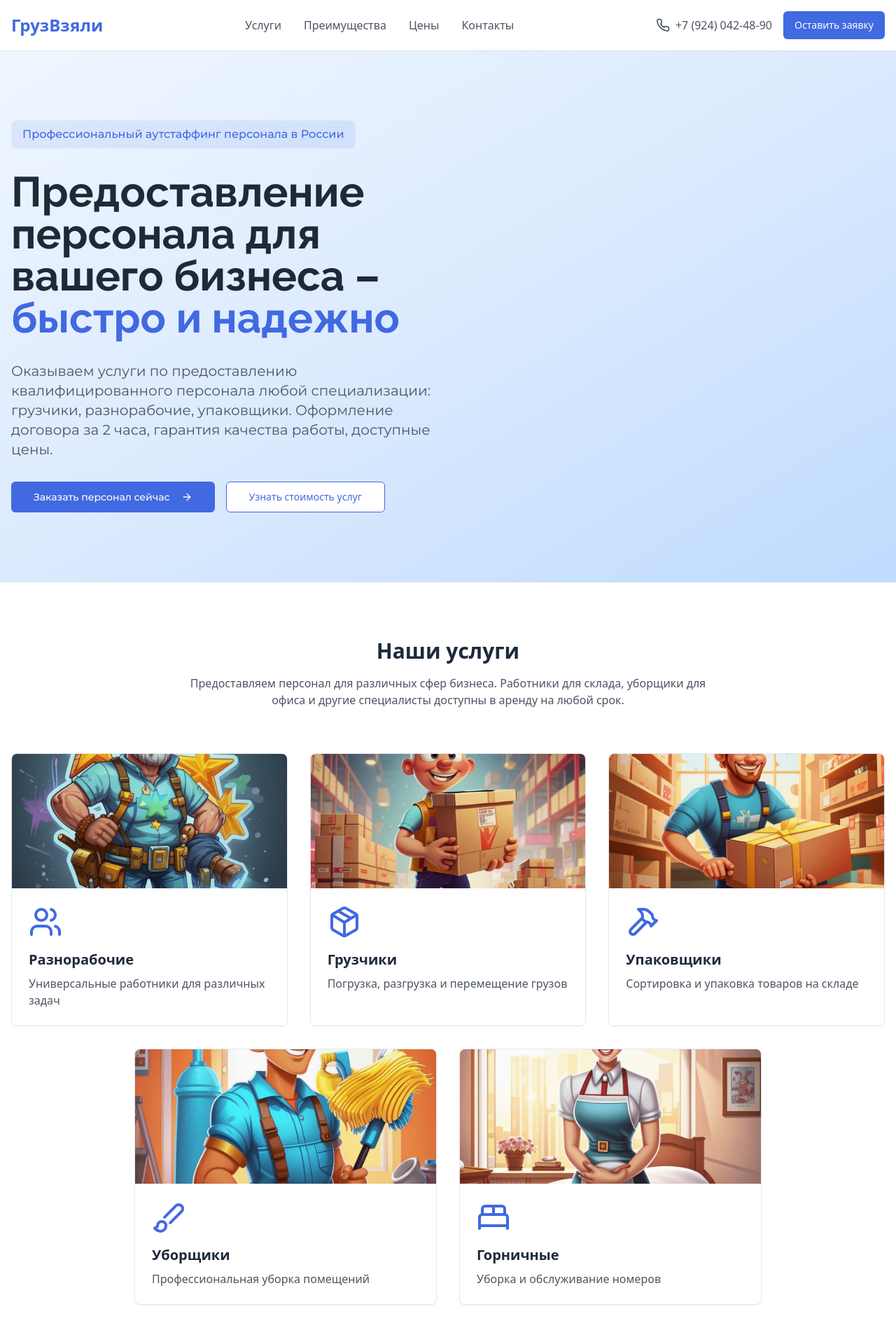
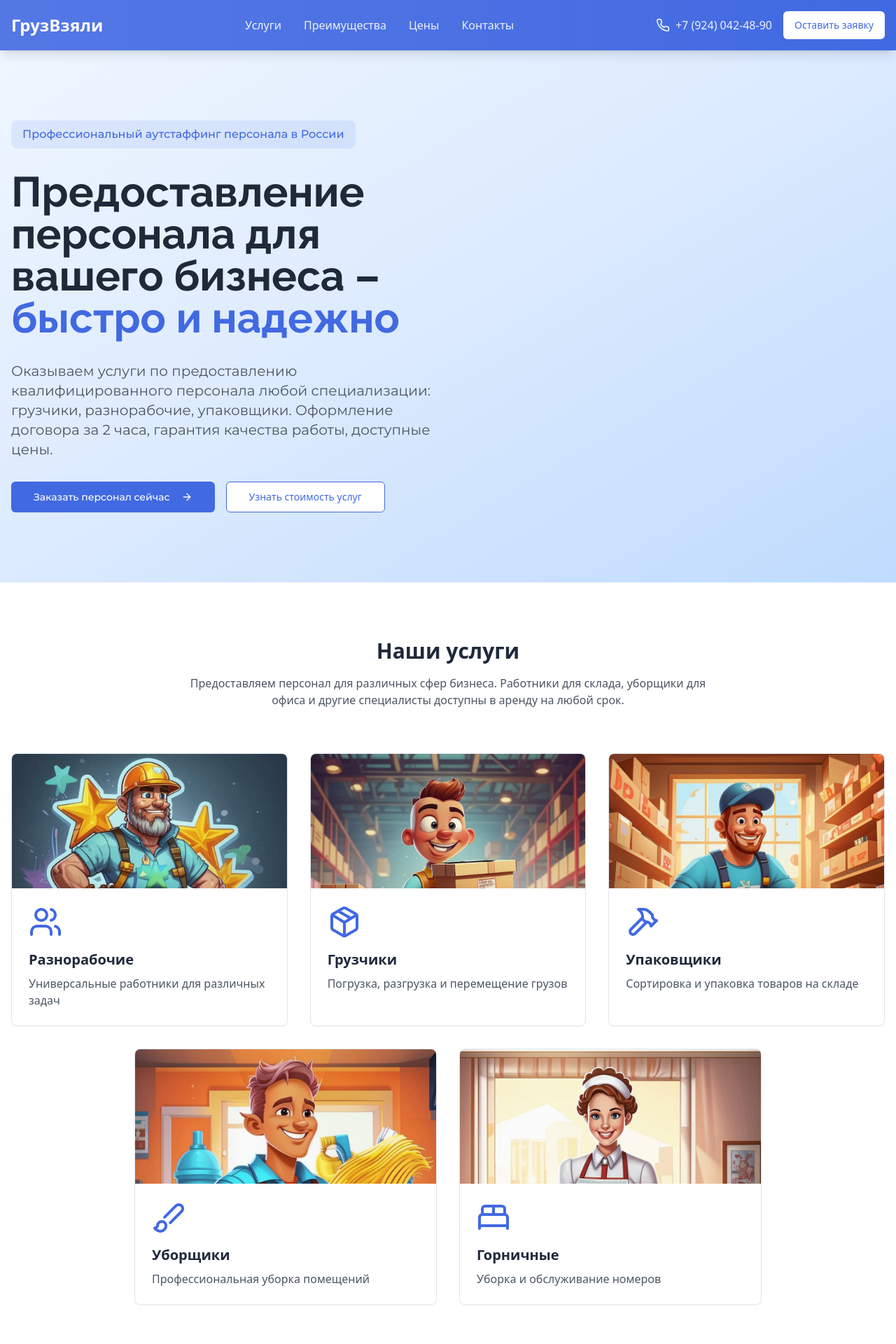
Before and after one commit to anvlasv/smart-staffing-landing, a React (Vite) app: page / in a window 1280 px wide. Shown: the top 1920 px of the page at 70% size. Built offline with nearby package versions, Linux system fonts and the light colour scheme.

Commit message:
Style header, footer, and service images
Improved styling for header and footer sections. Adjusted service images for better responsiveness and visual appeal.  Addressed image cropping issue in the services section.

```diff
--- a/src/components/Footer.tsx
+++ b/src/components/Footer.tsx
@@ -3,28 +3,28 @@ import { Phone, Mail, MapPin } from "lucide-react";
 
 export const Footer = () => {
   return (
-    <footer className="bg-background py-12 border-t border-muted">
+    <footer className="bg-gradient-to-br from-primary/95 to-primary py-12">
       <div className="container mx-auto px-4">
         <div className="grid grid-cols-1 md:grid-cols-3 gap-8">
           <div>
-            <h3 className="text-2xl font-bold text-foreground mb-4">ГрузВзяли</h3>
-            <p className="text-muted-foreground">
+            <h3 className="text-2xl font-bold text-white mb-4">ГрузВзяли</h3>
+            <p className="text-white/80">
               Профессиональный аутстаффинг персонала в России. Быстро, надежно, выгодно.
             </p>
           </div>
 
           <div>
-            <h4 className="text-lg font-semibold text-foreground mb-4">Контакты</h4>
+            <h4 className="text-lg font-semibold text-white mb-4">Контакты</h4>
             <div className="space-y-3">
-              <a href="tel:+79240424890" className="flex items-center space-x-2 text-muted-foreground hover:text-primary transition-colors">
+              <a href="tel:+79240424890" className="flex items-center space-x-2 text-white/80 hover:text-white transition-colors">
                 <Phone className="h-5 w-5" />
                 <span>+7 (924) 042-48-90</span>
               </a>
-              <a href="mailto:info@gruzivzali.ru" className="flex items-center space-x-2 text-muted-foreground hover:text-primary transition-colors">
+              <a href="mailto:info@gruzivzali.ru" className="flex items-center space-x-2 text-white/80 hover:text-white transition-colors">
                 <Mail className="h-5 w-5" />
                 <span>info@gruzivzali.ru</span>
               </a>
-              <div className="flex items-center space-x-2 text-muted-foreground">
+              <div className="flex items-center space-x-2 text-white/80">
                 <MapPin className="h-5 w-5" />
                 <span>г. Тюмень, ул Республики 207, оф. 502</span>
               </div>
@@ -32,25 +32,25 @@ export const Footer = () => {
           </div>
 
           <div>
-            <h4 className="text-lg font-semibold text-foreground mb-4">Навигация</h4>
+            <h4 className="text-lg font-semibold text-white mb-4">Навигация</h4>
             <div className="space-y-2">
-              <a href="#services" className="block text-muted-foreground hover:text-primary transition-colors">
+              <a href="#services" className="block text-white/80 hover:text-white transition-colors">
                 Услуги
               </a>
-              <a href="#benefits" className="block text-muted-foreground hover:text-primary transition-colors">
+              <a href="#benefits" className="block text-white/80 hover:text-white transition-colors">
                 Преимущества
               </a>
-              <a href="#pricing" className="block text-muted-foreground hover:text-primary transition-colors">
+              <a href="#pricing" className="block text-white/80 hover:text-white transition-colors">
                 Цены
               </a>
-              <a href="#contact" className="block text-muted-foreground hover:text-primary transition-colors">
+              <a href="#contact" className="block text-white/80 hover:text-white transition-colors">
                 Контакты
               </a>
             </div>
           </div>
         </div>
 
-        <div className="mt-12 pt-8 border-t border-muted text-center text-muted-foreground">
+        <div className="mt-12 pt-8 border-t border-white/10 text-center text-white/70">
           <p>© {new Date().getFullYear()} ГрузВзяли. Все права защищены.</p>
         </div>
       </div>
--- a/src/components/Header.tsx
+++ b/src/components/Header.tsx
@@ -4,34 +4,34 @@ import { Button } from "./ui/button";
 
 export const Header = () => {
   return (
-    <header className="bg-white py-4 shadow-sm sticky top-0 z-50">
+    <header className="bg-gradient-to-r from-primary/90 to-primary py-4 shadow-lg sticky top-0 z-50">
       <div className="container mx-auto px-4">
         <div className="flex items-center justify-between">
           <div className="flex items-center space-x-2">
-            <span className="text-2xl font-bold text-primary">ГрузВзяли</span>
+            <span className="text-2xl font-bold text-white">ГрузВзяли</span>
           </div>
 
           <nav className="hidden md:flex items-center space-x-8">
-            <a href="#services" className="text-gray-600 hover:text-primary transition-colors">
+            <a href="#services" className="text-white/90 hover:text-white transition-colors">
               Услуги
             </a>
-            <a href="#benefits" className="text-gray-600 hover:text-primary transition-colors">
+            <a href="#benefits" className="text-white/90 hover:text-white transition-colors">
               Преимущества
             </a>
-            <a href="#pricing" className="text-gray-600 hover:text-primary transition-colors">
+            <a href="#pricing" className="text-white/90 hover:text-white transition-colors">
               Цены
             </a>
-            <a href="#contact" className="text-gray-600 hover:text-primary transition-colors">
+            <a href="#contact" className="text-white/90 hover:text-white transition-colors">
               Контакты
             </a>
           </nav>
 
           <div className="flex items-center space-x-4">
-            <a href="tel:+79240424890" className="flex items-center space-x-2 text-gray-600 hover:text-primary transition-colors">
+            <a href="tel:+79240424890" className="flex items-center space-x-2 text-white/90 hover:text-white transition-colors">
               <Phone className="h-5 w-5" />
               <span className="hidden md:inline">+7 (924) 042-48-90</span>
             </a>
-            <Button asChild>
+            <Button className="bg-white text-primary hover:bg-white/90" asChild>
               <a href="#contact">Оставить заявку</a>
             </Button>
           </div>
--- a/src/components/ServicesSection.tsx
+++ b/src/components/ServicesSection.tsx
@@ -51,11 +51,11 @@ export const ServicesSection = () => {
         <div className="grid grid-cols-1 md:grid-cols-3 gap-8 mb-8">
           {services.map((service, index) => (
             <Card key={index} className="overflow-hidden group animate-fade-in" style={{ animationDelay: `${index * 100}ms` }}>
-              <div className="h-48 overflow-hidden">
+              <div className="relative h-48 overflow-hidden">
                 <img
                   src={service.image}
                   alt={service.title}
-                  className="w-full h-full object-cover group-hover:scale-105 transition-transform duration-300"
+                  className="absolute inset-0 w-full h-full object-cover object-top transform group-hover:scale-105 transition-transform duration-300"
                 />
               </div>
               <div className="p-6">
@@ -71,11 +71,11 @@ export const ServicesSection = () => {
         <div className="grid grid-cols-1 md:grid-cols-2 gap-8 max-w-4xl mx-auto">
           {additionalServices.map((service, index) => (
             <Card key={index} className="overflow-hidden group animate-fade-in" style={{ animationDelay: `${(index + 3) * 100}ms` }}>
-              <div className="h-48 overflow-hidden">
+              <div className="relative h-48 overflow-hidden">
                 <img
                   src={service.image}
                   alt={service.title}
-                  className="w-full h-full object-cover group-hover:scale-105 transition-transform duration-300"
+                  className="absolute inset-0 w-full h-full object-cover object-top transform group-hover:scale-105 transition-transform duration-300"
                 />
               </div>
               <div className="p-6">
```
